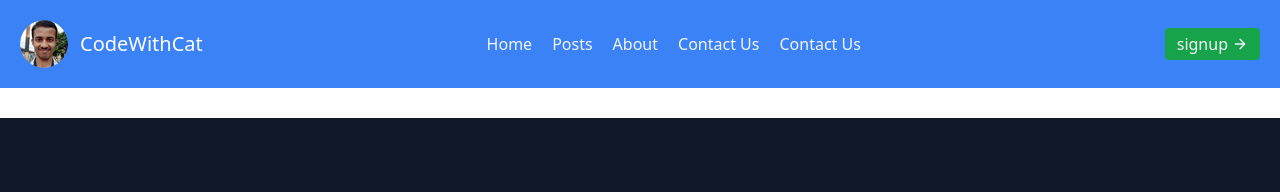
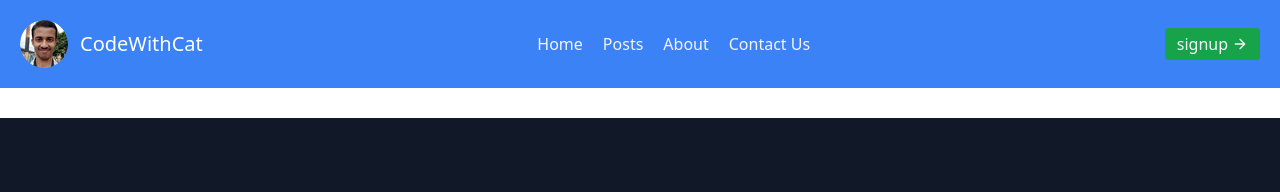
Before and after one commit to pratyushsingha/CodeWithCat, a plain HTML site: page index.html in a window 1280 px wide. Shown: the top 192 px of the page. Drawn offline with nearby package versions, Linux system fonts and the light colour scheme.

Commit message:
Update index.html

```diff
--- a/index.html
+++ b/index.html
@@ -26,7 +26,6 @@
                 <a href="/posts.html" class="mr-5 hover:text-white">Posts</a>
                 <a href="/about.html" class="mr-5 hover:text-white">About</a>
                 <a href="/contact.html" class="mr-5 hover:text-white">Contact Us</a>
-                <a href="/projects.html" class="mr-5 hover:text-white">Contact Us</a>
             </nav>
             <button
                 class="inline-flex items-center bg-green-600 border-0 py-1 px-3 focus:outline-none hover:bg-green-900 rounded text-base mt-4 md:mt-0"><a
```
